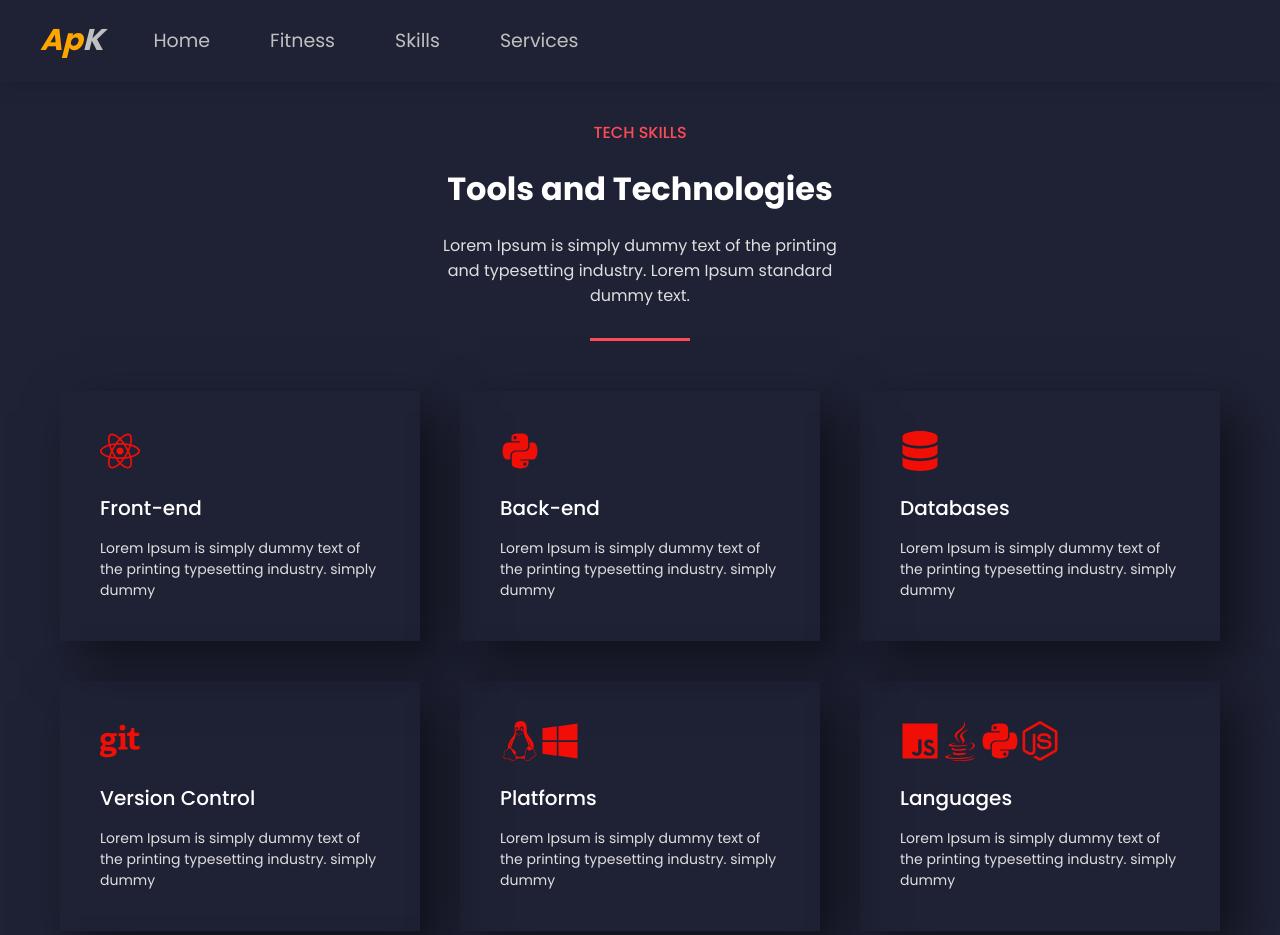
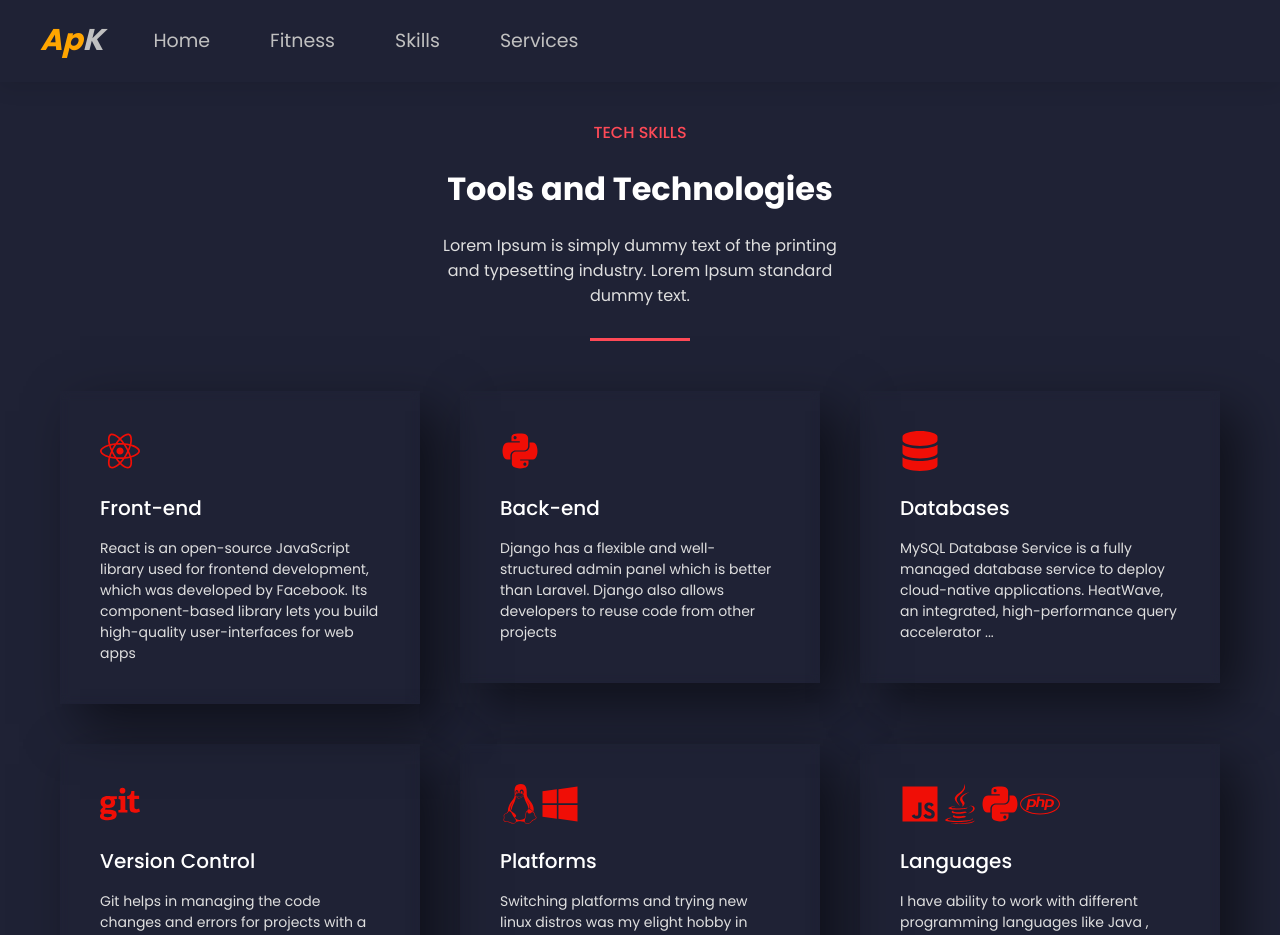
Before and after one commit to ashpakmulanii/portfolio, a React (Create React App) app: page /services in a window 1280 px wide. Shown: the top 935 px of the page. Built offline with nearby package versions, Linux system fonts and the light colour scheme.

Commit message:
thursday

```diff
--- a/src/App.css
+++ b/src/App.css
@@ -598,7 +598,7 @@ body {
   .downArrow{
     visibility: visible;
     margin-left:130px;
-    transform:translateY(153px)
+    transform:translateY(140px)
 
   }
   .header__section h2 {
--- a/src/App.js
+++ b/src/App.js
@@ -21,7 +21,8 @@ function App() {
           <Route exact path="/prices" element={<Prices />}></Route>
         </Routes>
         <Nav />
-        <Banner /> <About />
+        <Banner />
+        <About />
       </Router>
     </div>
   );
--- a/src/components/Services.js
+++ b/src/components/Services.js
@@ -10,6 +10,7 @@ import {
   FaJava,
   FaNodeJs,
   FaStar,
+  FaPhp,
 } from "react-icons/fa";
 const Services = () => {
   const [header] = React.useState({
@@ -23,29 +24,25 @@ const Services = () => {
       id: 1,
       icon: <FaReact className="commonIcons" />,
       heading: "Front-end",
-      text: "Lorem Ipsum is simply dummy text of the printing typesetting\
-      industry. simply dummy",
+      text: "React is an open-source JavaScript library used for frontend development, which was developed by Facebook. Its component-based library lets you build high-quality user-interfaces for web apps",
     },
     {
       id: 2,
       icon: <FaPython className="commonIcons" />,
       heading: "Back-end",
-      text: "Lorem Ipsum is simply dummy text of the printing typesetting\
-        industry. simply dummy",
+      text: "Django has a flexible and well-structured admin panel which is better than Laravel. Django also allows developers to reuse code from other projects",
     },
     {
       id: 3,
       icon: <FaDatabase className="commonIcons" />,
       heading: "Databases",
-      text: "Lorem Ipsum is simply dummy text of the printing typesetting\
-        industry. simply dummy",
+      text: "MySQL Database Service is a fully managed database service to deploy cloud-native applications. HeatWave, an integrated, high-performance query accelerator ...",
     },
     {
       id: 4,
       icon: <FaGit className="commonIcons" />,
       heading: "Version Control",
-      text: "Lorem Ipsum is simply dummy text of the printing typesetting\
-        industry. simply dummy",
+      text: "Git helps in managing the code changes and errors for projects with a large codebase. It makes it easy to stage changes and revert back to a specific version easily. It has is now being used to automate the process of deployment for an application",
     },
     {
       id: 5,
@@ -54,8 +51,7 @@ const Services = () => {
         <FaWindows className="commonIcons" />,
       ],
       heading: "Platforms",
-      text: "Lorem Ipsum is simply dummy text of the printing typesetting\
-        industry. simply dummy",
+      text: "Switching platforms and trying new linux distros was my elight hobby in middle of cs. That thing makes me able to know more about platforms and get work with anything.",
     },
     {
       id: 6,
@@ -63,18 +59,16 @@ const Services = () => {
         <FaJs className="commonIcons" />,
         <FaJava className="commonIcons" />,
         <FaPython className="commonIcons" />,
-        <FaNodeJs className="commonIcons" />,
+        <FaPhp className="commonIcons" />
       ],
       heading: "Languages",
-      text: "Lorem Ipsum is simply dummy text of the printing typesetting\
-        industry. simply dummy",
+      text: "I have ability to work with different programming languages like Java , JavaScript, Python and PHP",
     },
     {
       id: 7,
       icon: [<FaStar className="commonIcons" />],
       heading: "Coding Strategies",
-      text: "Lorem Ipsum is simply dummy text of the printing typesetting\
-        industry. simply dummy",
+      text: "I have pretty good knowledge of data structure and algorithms . DSA is the heart of programming and you can not ignore it while solving coding problems in competitive programming.",
     },
   ]);
   return (
```
